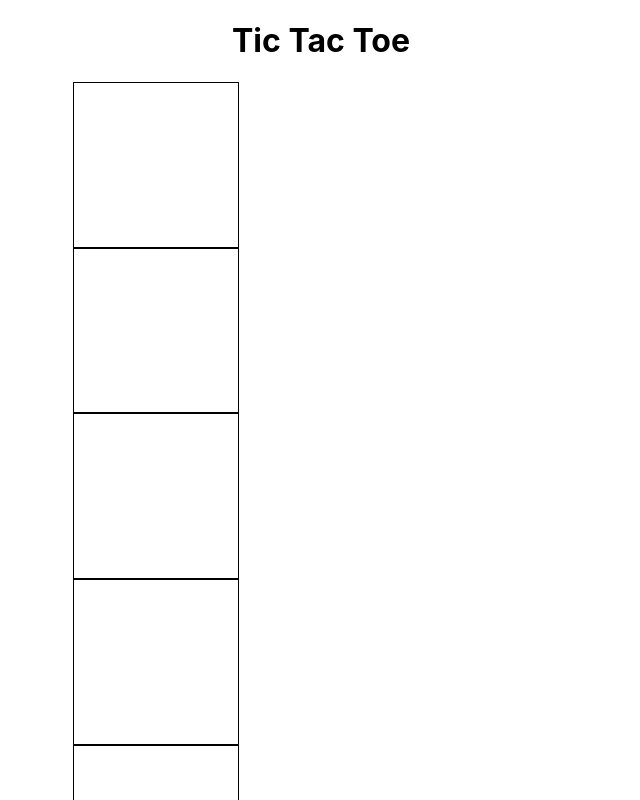
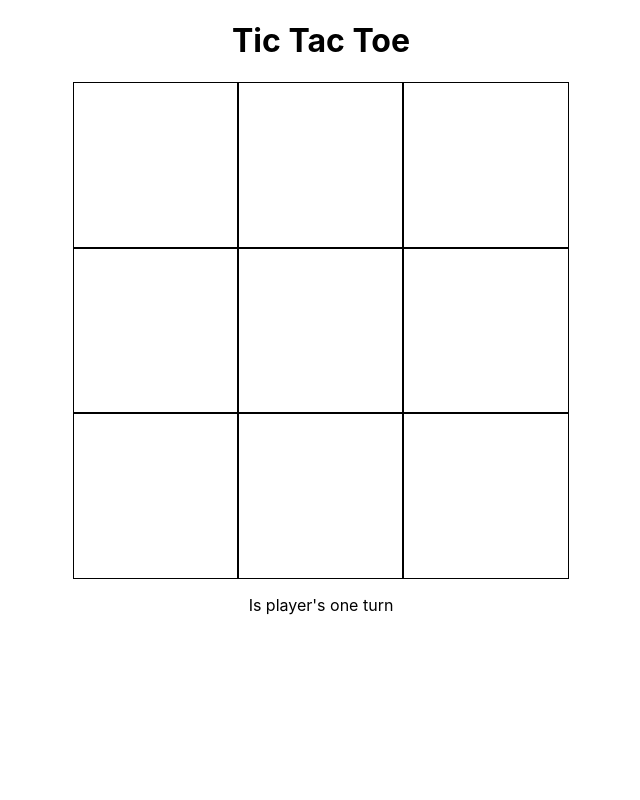
Before and after one commit to AlexanderAlatorreGovea/react-exercises, a React (Create React App) app: page / in a window 1280 px wide. Shown: the top 800 px of the page, without its empty margins (319-959 px from the left). Built offline with nearby package versions, Linux system fonts and the light colour scheme.

Commit message:
finished tic tac toe

```diff
--- a/src/TicTacToe/TicTacToe.css
+++ b/src/TicTacToe/TicTacToe.css
@@ -5,12 +5,16 @@
   display: flex;
   border: none;
   flex-direction: row;
+  flex-wrap: wrap;
 }
 
 .square {
-  width: 33%;
+  width: 32.9%;
   height: 33%;
   border: .5px solid black;
+  display: flex;
+  align-items: center;
+  align-content: center;
 }
 
 .square:hover {
--- a/src/TicTacToe/TicTacToe.js
+++ b/src/TicTacToe/TicTacToe.js
@@ -16,6 +16,9 @@ const winningCombinations = [
 
 const PLAYER_ONE = "X";
 const PLAYER_TWO = "O";
+const PLAYER_ONE_TURN = "Is player's one turn";
+const PLAYER_TWO_TURN = "Is player's two turn";
+
 const AMOUNT_OF_TILES = 9;
 const TILES = Array(AMOUNT_OF_TILES).fill("");
 
@@ -26,7 +29,6 @@ const TicTacToe = () => {
   const squareClick = (index) => {
     const boardShallowCopy = [...board];
     const currentPlayer = playersTurn === PLAYER_ONE ? PLAYER_TWO : PLAYER_ONE;
-
     const isPlayerDoubleClickingTile = board[index];
 
     if (isPlayerDoubleClickingTile) return;
@@ -35,22 +37,54 @@ const TicTacToe = () => {
 
     setBoard(boardShallowCopy);
     setPlayersTurn(currentPlayer);
+    checkWinner(winningCombinations, currentPlayer, boardShallowCopy);
   };
+
+  let player = playersTurn === PLAYER_ONE ? PLAYER_ONE_TURN : PLAYER_TWO_TURN;
 
   return (
     <>
       <h1>Tic Tac Toe</h1>
       <div className="board">
-        <div style={{ width: "100%" }}>
-          {board.map((tile, index) => (
-            <div className="square" onClick={() => squareClick(index)}>
+        {board.map((tile, index) => (
+          <div className="square" onClick={() => squareClick(index)}>
+            <div
+              style={{
+                width: "20px",
+                margin: "0 auto",
+              }}
+            >
               {tile}
             </div>
-          ))}
+          </div>
+        ))}
+
+        <div style={{ width: "100%" }}>
+          <p style={{ textAlign: "center" }}>{player}</p>
         </div>
       </div>
     </>
   );
 };
 
+function checkWinner(winningCombinations, currentPlayer, boardShallowCopy) {
+  for (let i = 0; i < winningCombinations.length; i++) {
+    const [columnOne, columnTwo, columnThree] = winningCombinations[i];
+
+    if (
+      boardShallowCopy[columnOne] &&
+      boardShallowCopy[columnOne] === boardShallowCopy[columnTwo] &&
+      boardShallowCopy[columnOne] === boardShallowCopy[columnThree]
+    ) {
+      setTimeout(() => {
+        alert(
+          `The winner is ${
+            currentPlayer === PLAYER_ONE ? "Player One" : "Player Two"
+          }`
+        );
+      }, 0);
+    }
+  }
+}
+
 export default TicTacToe;
```
